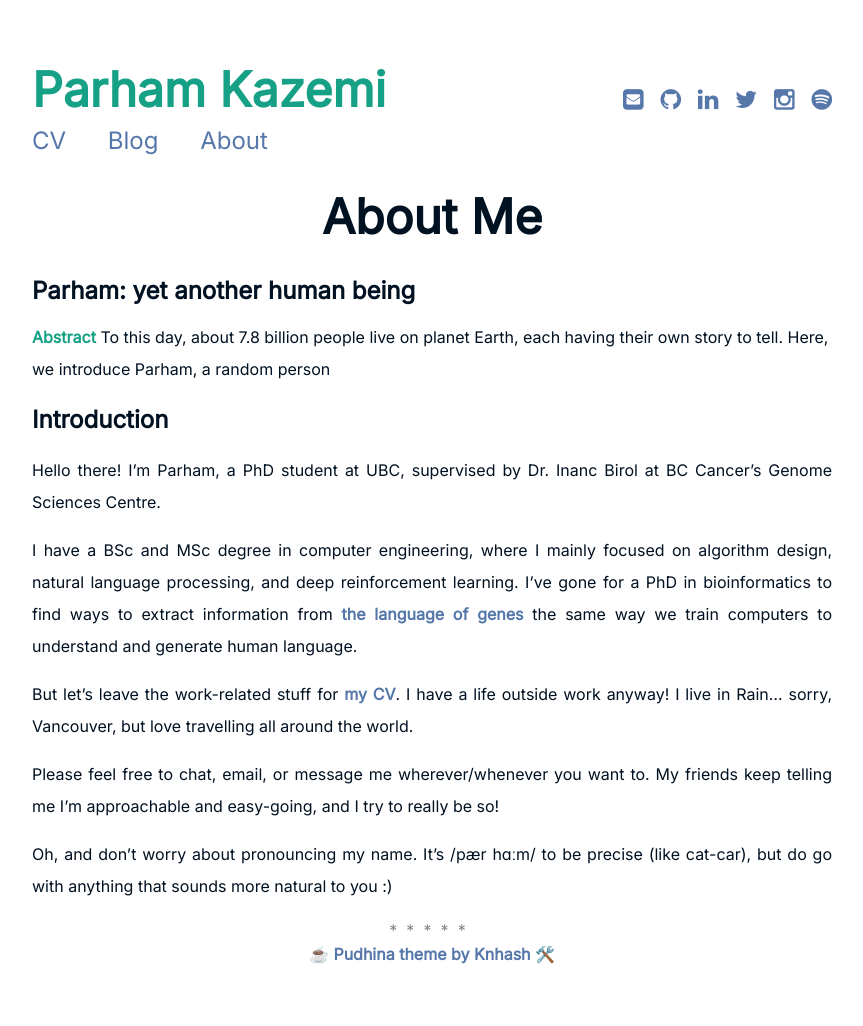
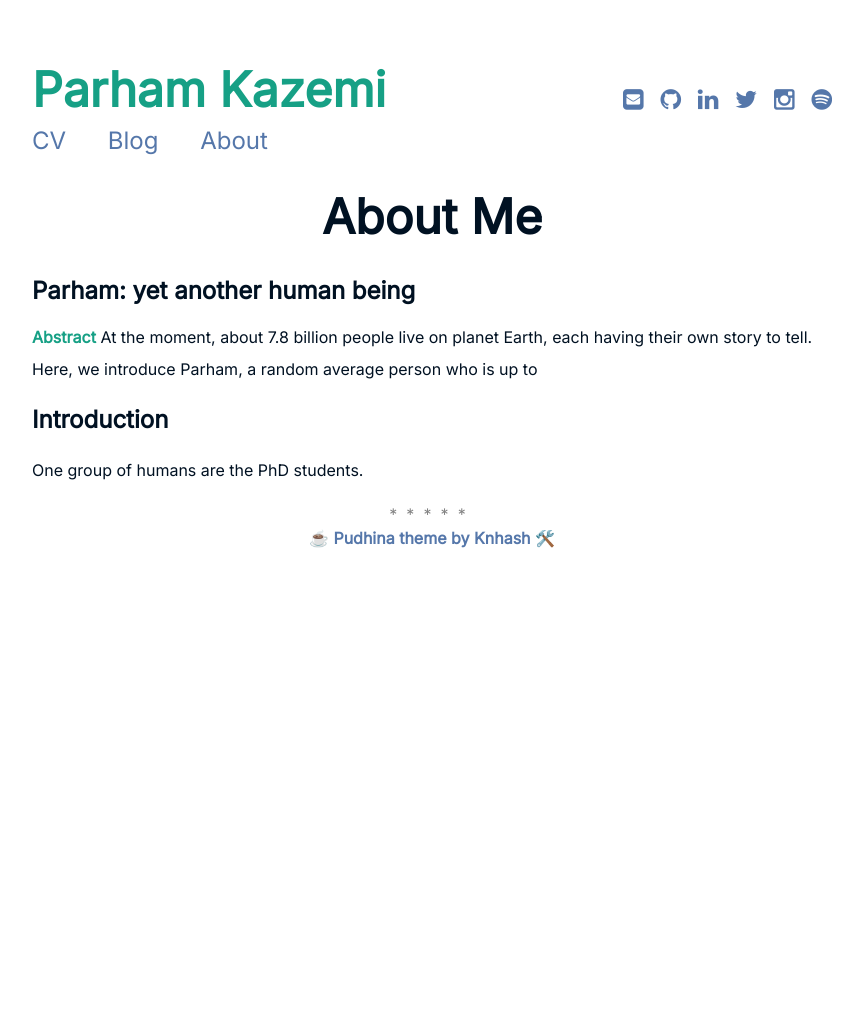
Before and after one commit to parham-k/parham-k.github.io, a Jekyll site: the page built from about.markdown, in a window 1280 px wide. Shown: the whole page, without its empty margins (208-1071 px from the left). Built offline with Jekyll 4.4.1, drawn with Linux system fonts in a browser that asks for light colours; after the commit the page ends 900 px from its top, so only the background shows below that.

Commit message:
Update about.markdown

```diff
--- a/about.markdown
+++ b/about.markdown
@@ -6,23 +6,8 @@ permalink: /about/
 
 <div class="page-title__text">Parham: yet another human being</div>
 
-**Abstract** To this day, about 7.8 billion people live on planet Earth, each having their own story to tell. Here, we introduce Parham, a random person
+**Abstract** At the moment, about 7.8 billion people live on planet Earth, each having their own story to tell. Here, we introduce Parham, a random average person who is up to
 
 ## Introduction
 
-
-
-{: style="text-align: justify" }
-Hello there! I'm Parham, a PhD student at UBC, supervised by Dr. Inanc Birol at BC Cancer's Genome Sciences Centre.
-
-{: style="text-align: justify" }
-I have a BSc and MSc degree in computer engineering, where I mainly focused on algorithm design, natural language processing, and deep reinforcement learning. I've gone for a PhD in bioinformatics to find ways to extract information from [the language of genes](https://en.wikipedia.org/wiki/The_Language_of_the_Genes) the same way we train computers to understand and generate human language.
-
-{: style="text-align: justify" }
-But let's leave the work-related stuff for [my CV](/cv). I have a life outside work anyway! I live in Rain... sorry, Vancouver, but love travelling all around the world.
-
-{: style="text-align: justify" }
-Please feel free to chat, email, or message me wherever/whenever you want to. My friends keep telling me I'm approachable and easy-going, and I try to really be so!
-
-{: style="text-align: justify" }
-Oh, and don't worry about pronouncing my name. It's /pær hɑːm/ to be precise (like cat-car), but do go with anything that sounds more natural to you :)
+One group of humans are the PhD students.
```
